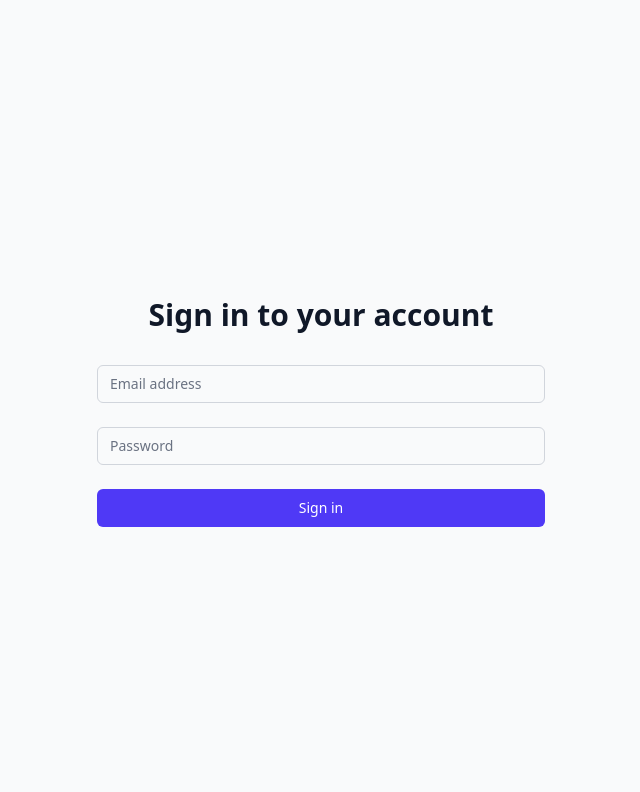
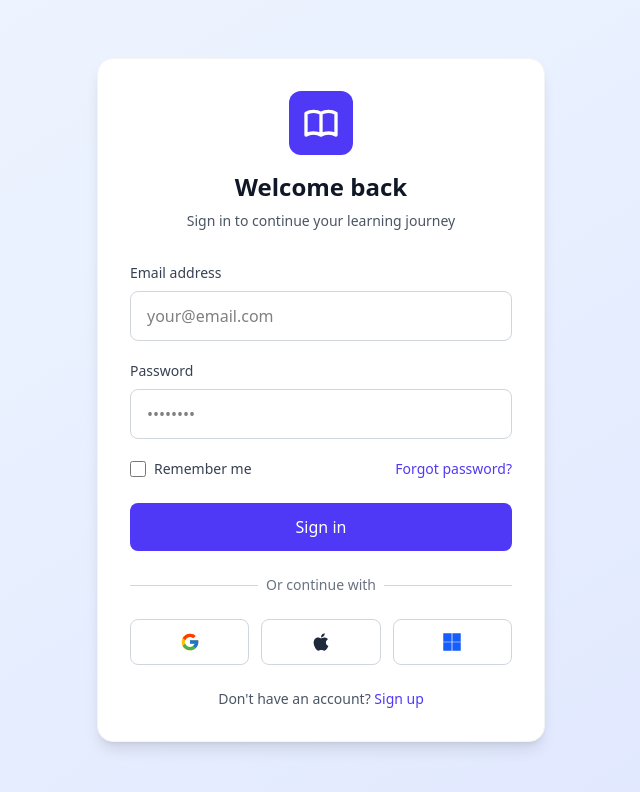
Before and after one commit to daCoolEric/smata, a Next.js app: page /auth/login in a window 1280 px wide. Shown: the top 792 px of the page, without its empty margins (319-959 px from the left). Built offline with nearby package versions, Linux system fonts and the light colour scheme; no server answers.

Commit message:
editted the login and signup

```diff
--- a/app/auth/login/page.jsx
+++ b/app/auth/login/page.jsx
@@ -1,88 +1,158 @@
-// app/auth/login/page.js
 "use client";
-
-import { getSupabaseClient } from "@/app/config/supabaseConfig";
-import { useEffect, useState } from "react";
+import { useState } from "react";
+import { useRouter } from "next/navigation";
+import Link from "next/link";
+import AuthTransition from "@/app/components/auth/AuthTransition";
+import AuthCard from "@/app/components/auth/AuthCard";
+import Input from "@/app/components/ui/Input";
+import Button from "@/app/components/ui/Button";
+import SocialButtons from "@/app/components/auth/SocialButtons";
+import { supabase } from "@/app/config/supabaseConfig";
 
 export default function LoginPage() {
-  const [mounted, setMounted] = useState(false);
-  const [supabase, setSupabase] = useState(null);
+  const router = useRouter();
+  const [formData, setFormData] = useState({
+    email: "",
+    password: "",
+    rememberMe: false,
+  });
+  const [loading, setLoading] = useState(false);
+  const [error, setError] = useState("");
 
-  useEffect(() => {
-    setMounted(true);
-    const client = getSupabaseClient();
-    setSupabase(client);
-  }, []);
+  const handleChange = (e) => {
+    const { name, value, type, checked } = e.target;
+    setFormData((prev) => ({
+      ...prev,
+      [name]: type === "checkbox" ? checked : value,
+    }));
+  };
 
-  // Prevent hydration mismatch
-  if (!mounted) {
-    return <div>Loading...</div>;
-  }
+  const handleSubmit = async (e) => {
+    e.preventDefault();
+    setLoading(true);
+    setError("");
 
-  if (!supabase) {
-    return (
-      <div className="flex items-center justify-center min-h-screen">
-        <div className="text-center">
-          <h1 className="text-2xl font-bold text-red-600 mb-4">
-            Configuration Error
-          </h1>
-          <p className="text-gray-600">
-            Unable to connect to authentication service. Please check your
-            configuration.
-          </p>
-        </div>
-      </div>
-    );
-  }
+    try {
+      const { error } = await supabase.auth.signInWithPassword({
+        email: formData.email,
+        password: formData.password,
+      });
 
-  // Your actual login form component
+      if (error) throw error;
+
+      // Redirect to dashboard after successful login
+      router.push("/home/dashboard");
+    } catch (err) {
+      setError(err.message || "Login failed. Please check your credentials.");
+    } finally {
+      setLoading(false);
+    }
+  };
+
+  const handleSocialLogin = async (provider) => {
+    try {
+      setLoading(true);
+      const { error } = await supabase.auth.signInWithOAuth({
+        provider,
+        options: {
+          redirectTo: `${window.location.origin}/auth/callback`,
+        },
+      });
+      if (error) throw error;
+    } catch (err) {
+      setError(err.message || `${provider} login failed`);
+      setLoading(false);
+    }
+  };
+
   return (
-    <div className="flex items-center justify-center min-h-screen bg-gray-50">
-      <div className="max-w-md w-full space-y-8">
-        <div>
-          <h2 className="mt-6 text-center text-3xl font-extrabold text-gray-900">
-            Sign in to your account
-          </h2>
-        </div>
-        <form className="mt-8 space-y-6">
+    <AuthTransition>
+      <AuthCard
+        title="Welcome back"
+        subtitle="Sign in to continue your learning journey"
+      >
+        {error && (
+          <div className="mb-4 p-3 bg-red-50 text-red-600 text-sm rounded-md">
+            {error}
+          </div>
+        )}
+
+        <form onSubmit={handleSubmit} className="space-y-6">
+          <Input
+            label="Email address"
+            name="email"
+            type="email"
+            value={formData.email}
+            onChange={handleChange}
+            autoComplete="email"
+            required
+            placeholder="your@email.com"
+          />
+
+          <Input
+            label="Password"
+            name="password"
+            type="password"
+            value={formData.password}
+            onChange={handleChange}
+            autoComplete="current-password"
+            required
+            minLength={6}
+            placeholder="••••••••"
+          />
+
+          <div className="flex items-center justify-between">
+            <div className="flex items-center">
+              <input
+                id="remember-me"
+                name="rememberMe"
+                type="checkbox"
+                checked={formData.rememberMe}
+                onChange={handleChange}
+                className="h-4 w-4 text-indigo-600 focus:ring-indigo-500 border-gray-300 rounded"
+              />
+              <label
+                htmlFor="remember-me"
+                className="ml-2 block text-sm text-gray-700"
+              >
+                Remember me
+              </label>
+            </div>
+
+            <div className="text-sm">
+              <Link
+                href="/auth/forgot-password"
+                className="font-medium text-indigo-600 hover:text-indigo-500"
+              >
+                Forgot password?
+              </Link>
+            </div>
+          </div>
+
           <div>
-            <label htmlFor="email" className="sr-only">
-              Email address
-            </label>
-            <input
-              id="email"
-              name="email"
-              type="email"
-              autoComplete="email"
-              required
-              className="appearance-none rounded-md relative block w-full px-3 py-2 border border-gray-300 placeholder-gray-500 text-gray-900 focus:outline-none focus:ring-indigo-500 focus:border-indigo-500 focus:z-10 sm:text-sm"
-              placeholder="Email address"
-            />
-          </div>
-          <div>
-            <label htmlFor="password" className="sr-only">
-              Password
-            </label>
-            <input
-              id="password"
-              name="password"
-              type="password"
-              autoComplete="current-password"
-              required
-              className="appearance-none rounded-md relative block w-full px-3 py-2 border border-gray-300 placeholder-gray-500 text-gray-900 focus:outline-none focus:ring-indigo-500 focus:border-indigo-500 focus:z-10 sm:text-sm"
-              placeholder="Password"
-            />
-          </div>
-          <div>
-            <button
-              type="submit"
-              className="group relative w-full flex justify-center py-2 px-4 border border-transparent text-sm font-medium rounded-md text-white bg-indigo-600 hover:bg-indigo-700 focus:outline-none focus:ring-2 focus:ring-offset-2 focus:ring-indigo-500"
-            >
-              Sign in
-            </button>
+            <Button type="submit" className="w-full" disabled={loading}>
+              {loading ? "Signing in..." : "Sign in"}
+            </Button>
           </div>
         </form>
-      </div>
-    </div>
+
+        <SocialButtons
+          onGoogle={() => handleSocialLogin("google")}
+          onApple={() => handleSocialLogin("apple")}
+          onMicrosoft={() => handleSocialLogin("azure")}
+          loading={loading}
+        />
+
+        <div className="mt-6 text-center text-sm">
+          <span className="text-gray-600">Don't have an account? </span>
+          <Link
+            href="/auth/signup"
+            className="font-medium text-indigo-600 hover:text-indigo-500"
+          >
+            Sign up
+          </Link>
+        </div>
+      </AuthCard>
+    </AuthTransition>
   );
 }
--- a/app/auth/signup/page.jsx
+++ b/app/auth/signup/page.jsx
@@ -1,5 +1,5 @@
 "use client";
-import { useState, useEffect } from "react";
+import { useState } from "react";
 import { useRouter } from "next/navigation";
 import Link from "next/link";
 import AuthTransition from "@/app/components/auth/AuthTransition";
@@ -7,40 +7,9 @@ import AuthCard from "@/app/components/auth/AuthCard";
 import Input from "@/app/components/ui/Input";
 import Button from "@/app/components/ui/Button";
 import SocialButtons from "@/app/components/auth/SocialButtons";
-
-import { getSupabaseClient } from "@/app/config/supabaseConfig";
+import { supabase } from "@/app/config/supabaseConfig";
 
 export default function SignupPage() {
-  const [mounted, setMounted] = useState(false);
-  const [supabase, setSupabase] = useState(null);
-
-  useEffect(() => {
-    setMounted(true);
-    const client = getSupabaseClient();
-    setSupabase(client);
-  }, []);
-
-  // Prevent hydration mismatch
-  if (!mounted) {
-    return <div>Loading...</div>;
-  }
-
-  if (!supabase) {
-    return (
-      <div className="flex items-center justify-center min-h-screen">
-        <div className="text-center">
-          <h1 className="text-2xl font-bold text-red-600 mb-4">
-            Configuration Error
-          </h1>
-          <p className="text-gray-600">
-            Unable to connect to authentication service. Please check your
-            configuration.
-          </p>
-        </div>
-      </div>
-    );
-  }
-
   const router = useRouter();
   const [formData, setFormData] = useState({
     firstName: "",
@@ -221,27 +190,6 @@ export default function SignupPage() {
     }
   };
 
-  const handleSocialLogin = async (provider) => {
-    setLoading(true);
-    setError("");
-
-    try {
-      const { error } = await supabase.auth.signInWithOAuth({
-        provider: provider,
-        options: {
-          redirectTo: `${window.location.origin}/auth/callback`,
-        },
-      });
-
-      if (error) throw error;
-    } catch (err) {
-      console.error("Social login error:", err);
-      setError(err.message || "Social login failed. Please try again.");
-    } finally {
-      setLoading(false);
-    }
-  };
-
   return (
     <AuthTransition>
       <AuthCard
```
